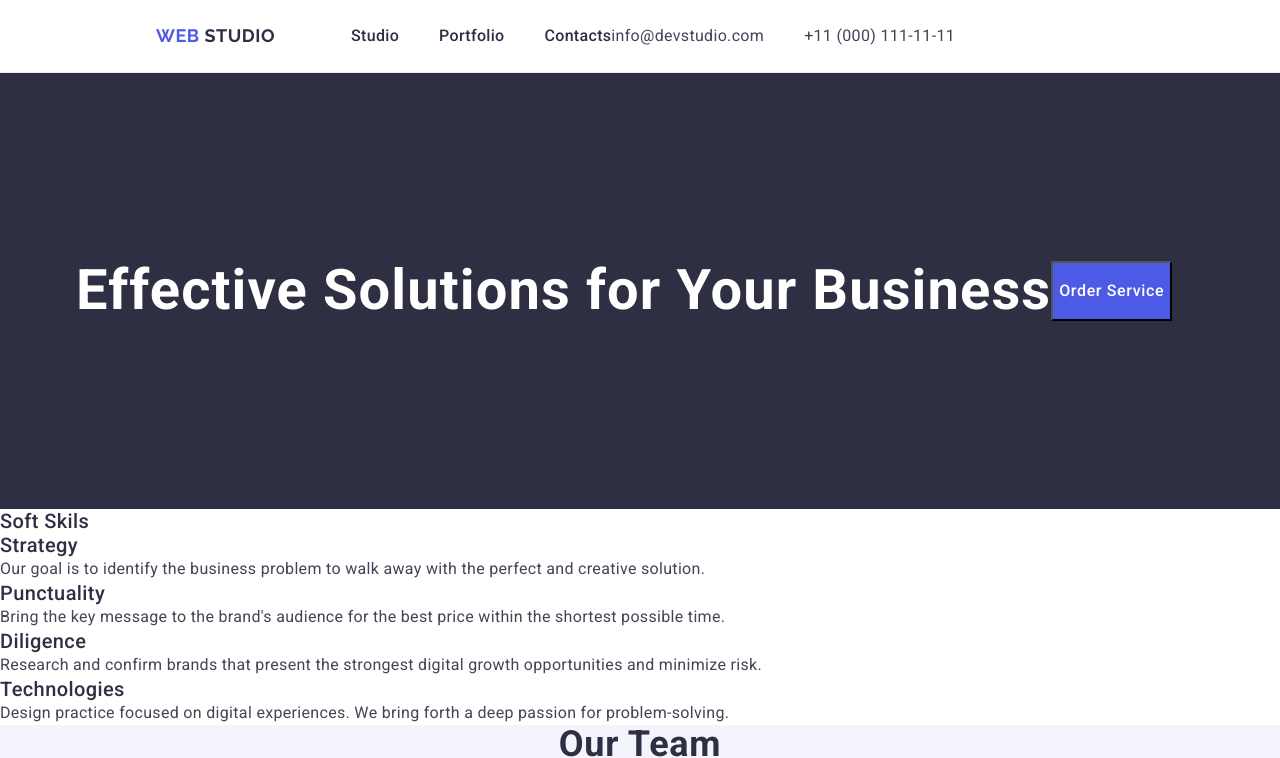
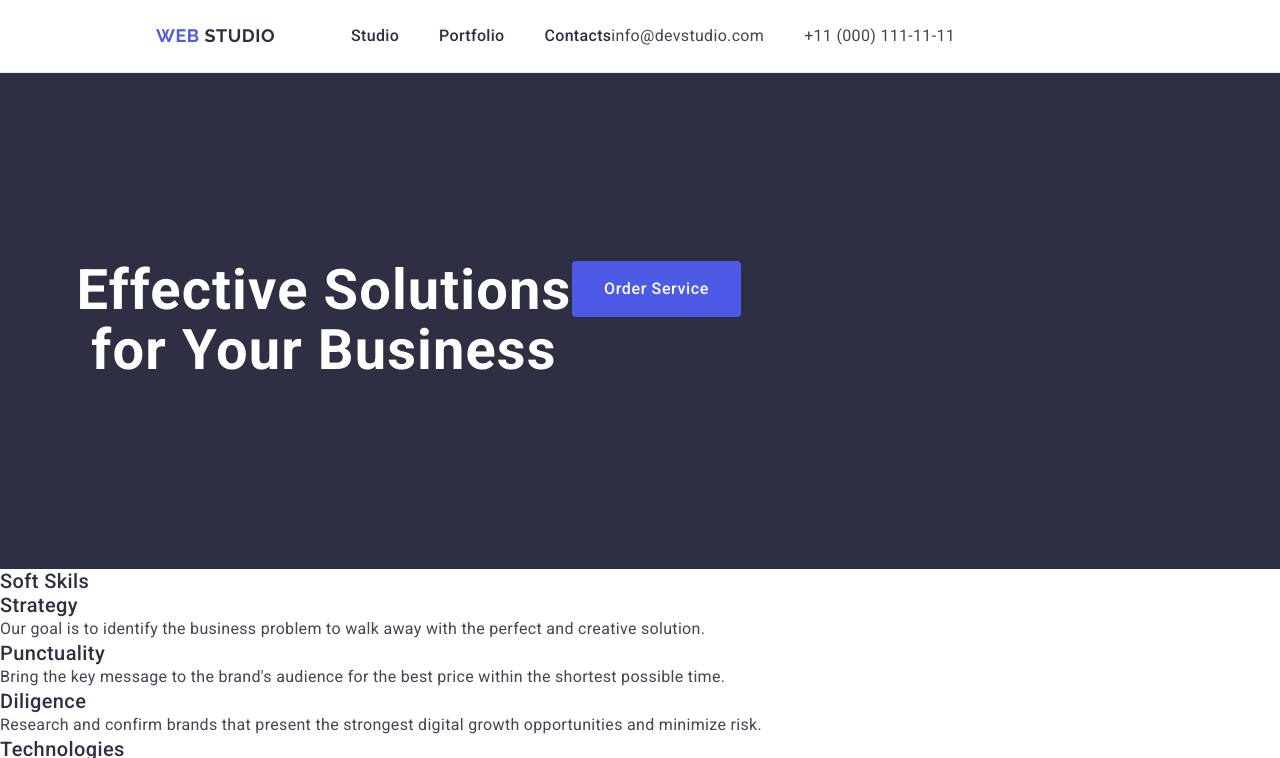
Before and after one commit to ChernyshovVadym/goit-markup-hw-03, a plain HTML site: page index.html in a window 1280 px wide. Shown: the top 758 px of the page. Drawn offline with nearby package versions, Linux system fonts and the light colour scheme.

Commit message:
add styles

```diff
--- a/css/styles.css
+++ b/css/styles.css
@@ -152,6 +152,7 @@ button {
     line-height: 1.07;
     /* 107.143% */
     letter-spacing: 1.12px;
+    max-width: 496px;
 }
 
 
@@ -168,6 +169,10 @@ button {
     line-height: 24px;
     /* 150% */
     letter-spacing: 0.64px;
+    min-width: 169px;
+    height: 56px;
+    border: none;
+    border-radius: 4px;
 }
 
 .hero-button:hover,
```
